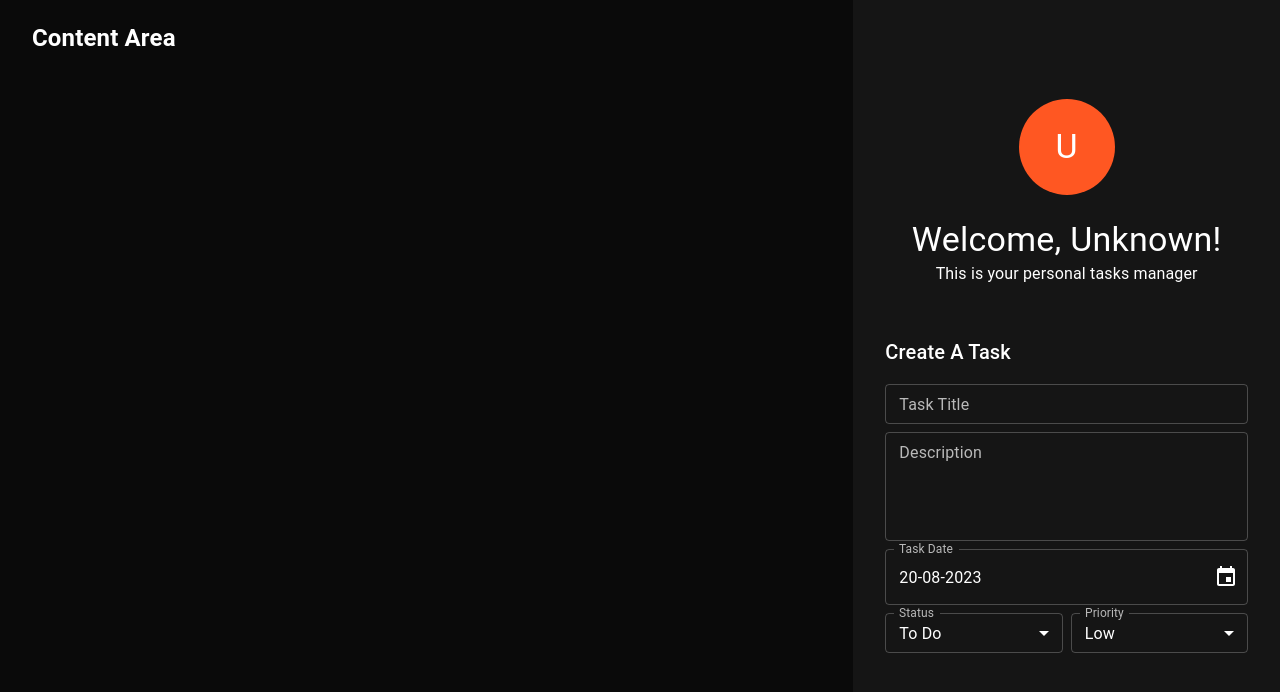
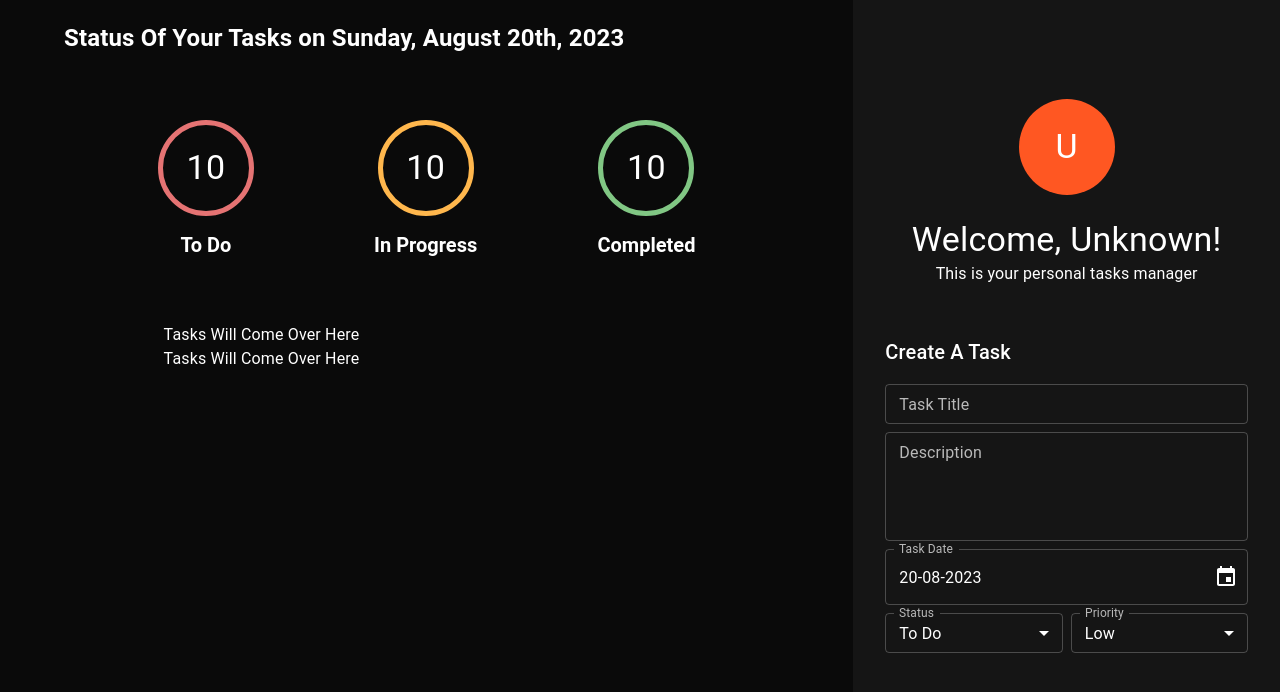
Before and after one commit to rgero/TaskPlanner, a React (Create React App) app in the folder taskplanner/: page / in a window 1280 px wide. Shown: the top 692 px of the page. Built offline with nearby package versions, Linux system fonts and the light colour scheme.

Commit message:
Starting the task counter.

```diff
--- a/taskplanner/src/components/TaskArea.tsx
+++ b/taskplanner/src/components/TaskArea.tsx
@@ -1,11 +1,22 @@
 import React, {FC, ReactElement} from 'react';
+import { format } from 'date-fns';
 
-import { Grid } from '@mui/material';
+import { Box, Grid } from '@mui/material';
+import TaskStats from './taskDisplay/TaskStats';
+import TaskList from './taskDisplay/TaskList';
 
 const TaskArea:FC = ():ReactElement  => {
     return (
         <Grid item md={8} px={4}>
-            <h2>Content Area</h2>
+            <Box mb={8} px={4}>
+                <h2>
+                    Status Of Your Tasks on{' '}{format(new Date(), 'PPPP')}
+                </h2>
+            </Box>
+            <Grid container display="flex" justifyContent="center">
+                <TaskStats/>
+                <TaskList/>
+            </Grid>
         </Grid>
     )
 }
--- /dev/null
+++ b/taskplanner/src/components/taskDisplay/TaskCounter.tsx
@@ -0,0 +1,52 @@
+import React, {FC, ReactElement} from 'react';
+import PropTypes from 'prop-types';
+
+import { Avatar, Box, Typography } from '@mui/material';
+import { ITaskCounter } from './interfaces/ITaskCounter';
+import { Status } from '../createTasks/enums/Status';
+import { getBorderColor } from './helpers/GetBorderColor';
+import { getCorrectTitle } from './helpers/GetCorrectLabel';
+
+const TaskCounter:FC<ITaskCounter> = (props):ReactElement  => {
+    const {
+        count = 0,
+        status = Status.todo
+    } = props;
+
+    return (
+        <Box
+            display="flex"
+            flexDirection="column"
+            justifyContent="center"
+            alignItems="center"
+        >
+            <Avatar
+                sx={{
+                    backgroundColor: 'transparent',
+                    border: '5px solid',
+                    width: '96px',
+                    height: '96px',
+                    marginBottom: '16px',
+                    borderColor: `${getBorderColor(status)}`
+                }}
+            >
+                <Typography color="text.primary" variant="h4">{count}</Typography>
+            </Avatar>
+            <Typography
+                color="#ffffff"
+                fontWeight="bold"
+                fontSize="20px"
+                variant="h5"
+            >
+                {getCorrectTitle(status)}
+            </Typography>
+        </Box>
+    )
+}
+
+TaskCounter.propTypes = {
+    count: PropTypes.number,
+    status: PropTypes.oneOf([Status.todo, Status.inProgress, Status.done])
+}
+
+export default TaskCounter
--- /dev/null
+++ b/taskplanner/src/components/taskDisplay/TaskList.tsx
@@ -0,0 +1,20 @@
+import React, {FC, ReactElement} from 'react';
+
+import { Grid, Box } from '@mui/material';
+
+const TaskList:FC = ():ReactElement  => {
+    return (
+        <Grid
+          item
+          display="flex"
+          flexDirection="column"
+          xs={10}
+          md={8}
+        >
+          <Box>Tasks Will Come Over Here</Box>
+          <Box>Tasks Will Come Over Here</Box>
+        </Grid>
+    )
+}
+
+export default TaskList
--- /dev/null
+++ b/taskplanner/src/components/taskDisplay/TaskStats.tsx
@@ -0,0 +1,26 @@
+import React, {FC, ReactElement} from 'react';
+
+import { Grid } from '@mui/material';
+import TaskCounter from './TaskCounter';
+import { Status } from '../createTasks/enums/Status';
+
+const TaskStats:FC = ():ReactElement  => {
+    return (
+        <Grid
+          item
+          display="flex"
+          flexDirection="row"
+          justifyContent="space-around"
+          alignItems="center"
+          md={10}
+          xs={12}
+          mb={8}
+        >
+          <TaskCounter status={Status.todo} count={10}/>
+          <TaskCounter status={Status.inProgress} count={10}/>
+          <TaskCounter status={Status.done} count={10}/>
+        </Grid>
+    )
+}
+
+export default TaskStats
--- /dev/null
+++ b/taskplanner/src/components/taskDisplay/helpers/GetBorderColor.ts
@@ -0,0 +1,26 @@
+import { Status } from "../../createTasks/enums/Status"
+import { TaskCounterStatusType } from "../interfaces/ITaskCounter"
+
+export const getBorderColor = (status: TaskCounterStatusType): string => {
+    switch(status)
+    {
+        case Status.todo:
+            return 'error.light'
+        case Status.inProgress:
+            return 'warning.light';
+        case Status.done:
+            return 'success.light';
+    }
+}
+
+export const getCorrectTitle = (status: TaskCounterStatusType): string => {
+    switch(status)
+    {
+        case Status.todo:
+            return 'To Do'
+        case Status.inProgress:
+            return 'In Progress';
+        case Status.done:
+            return 'Completed';
+    }
+}
--- /dev/null
+++ b/taskplanner/src/components/taskDisplay/helpers/GetCorrectLabel.ts
@@ -0,0 +1,14 @@
+import { Status } from "../../createTasks/enums/Status"
+import { TaskCounterStatusType } from "../interfaces/ITaskCounter"
+
+export const getCorrectTitle = (status: TaskCounterStatusType): string => {
+    switch(status)
+    {
+        case Status.todo:
+            return 'To Do'
+        case Status.inProgress:
+            return 'In Progress';
+        case Status.done:
+            return 'Completed';
+    }
+}
--- /dev/null
+++ b/taskplanner/src/components/taskDisplay/interfaces/ITaskCounter.ts
@@ -0,0 +1,9 @@
+import { Status } from "../../createTasks/enums/Status";
+
+export type TaskCounterStatusType = Status.todo |Status.inProgress | Status.done;
+
+export interface ITaskCounter
+{
+    count?: number;
+    status?: TaskCounterStatusType;
+}
```
